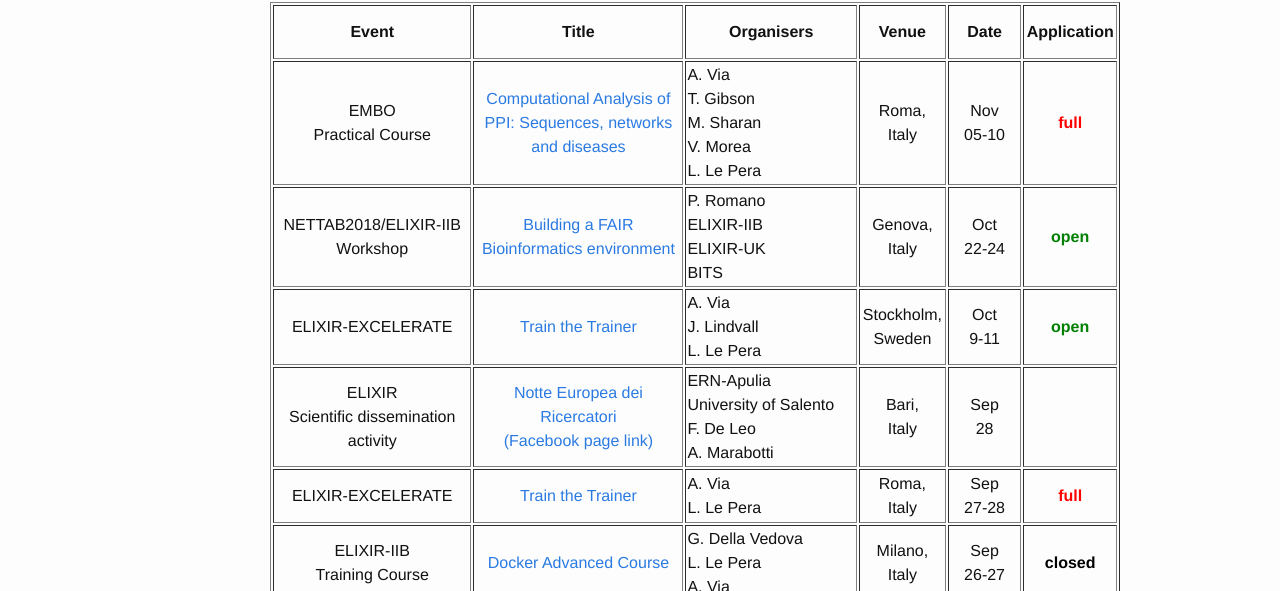
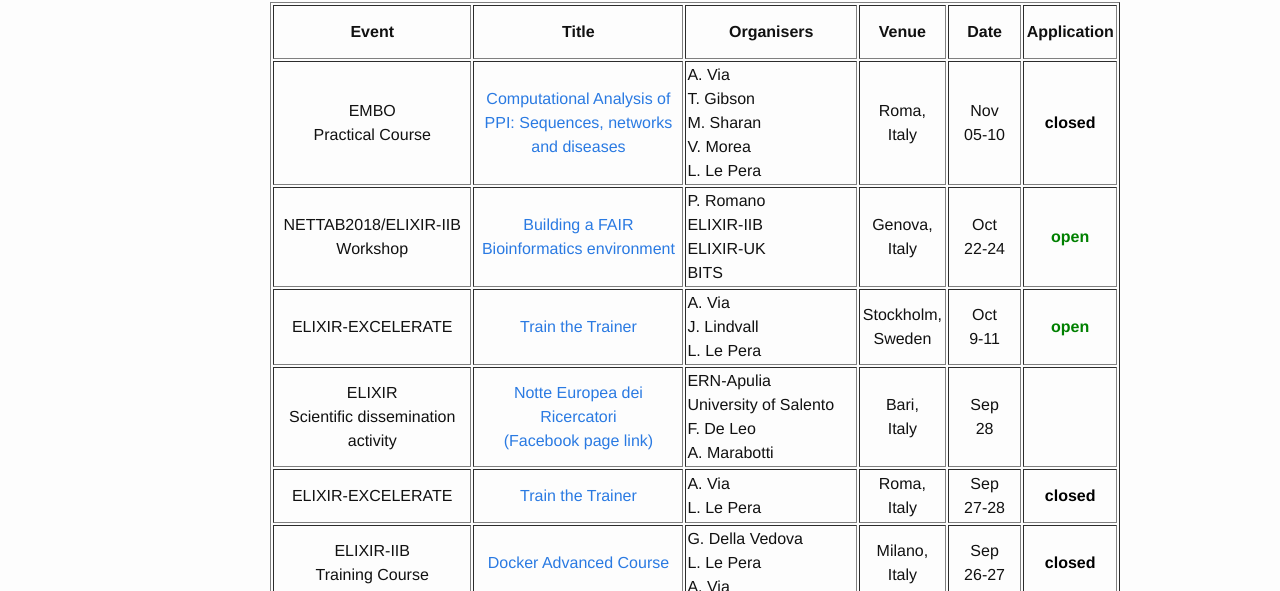
Before and after one commit to ELIXIR-IIB-training/website, a Jekyll site: the page built from _pages/01-all_events.md, in a window 1280 px wide. Shown: the part 223-814 px from the top of the page. Built offline with Jekyll 4.4.1, drawn with Linux system fonts in a browser that asks for light colours.

Commit message:
Update Status

```diff
--- a/_pages/01-all_events.md
+++ b/_pages/01-all_events.md
@@ -19,7 +19,7 @@ permalink: /all_events_2018/
    <td height="50">A. Via<br>T. Gibson<br>M. Sharan<br>V. Morea<br>L. Le Pera</td>
    <td height="50" align="center">Roma,<br>Italy</td>
    <td height="50" width="75" align="center">Nov<br>05-10</td>
-   <td height="50" align="center"><font color="red"><b>full</b></font></td>
+   <td height="50" align="center"><font color="black"><b>closed</b></font></td>
 </tr>
  <tr>
 	<td height="50" align="center">NETTAB2018/ELIXIR-IIB<br>Workshop</td>
@@ -43,7 +43,7 @@ permalink: /all_events_2018/
    <td height="50" width="150">ERN-Apulia<br>University of Salento<br>F. De Leo<br>A. Marabotti</td>
    <td height="50" align="center">Bari,<br>Italy</td>
    <td height="50" width="75" align="center">Sep<br>28</td>
-   <td height="50" align="center"><font color="red"><b></b></font></td>
+   <td height="50" align="center"><font color="black"><b></b></font></td>
 </tr>
 <tr>
 <td height="50" align="center">ELIXIR-EXCELERATE</td>
@@ -51,7 +51,7 @@ permalink: /all_events_2018/
    <td height="50" width="150">A. Via<br>L. Le Pera</td>
    <td height="50" align="center">Roma,<br>Italy</td>
    <td height="50" width="75" align="center">Sep<br>27-28</td>
-   <td height="50" align="center"><font color="red"><b>full</b></font></td>
+   <td height="50" align="center"><font color="black"><b>closed</b></font></td>
 </tr>
 <tr>
 <td height="50" align="center">ELIXIR-IIB<br>Training Course</td>
```
